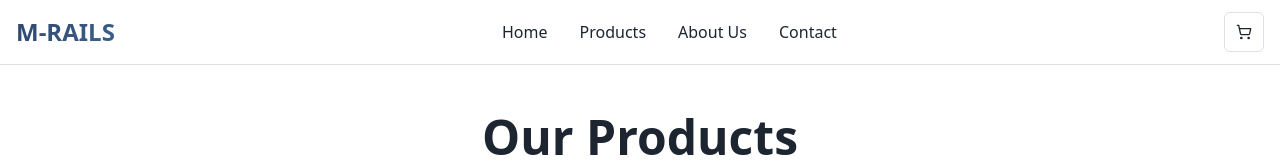
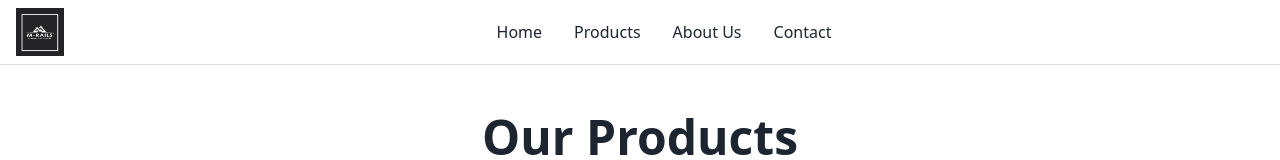
Before and after one commit to PratikPanda0/m-rails-showcase, a React (Vite) app: page /products in a window 1280 px wide. Shown: the top 160 px of the page. Built offline with nearby package versions, Linux system fonts and the light colour scheme; the HTML template or start-up script is replaced by a standard one.

Commit message:
Logo added, Removed Cart button from Header.

```diff
--- a/src/components/Navbar.tsx
+++ b/src/components/Navbar.tsx
@@ -21,9 +21,10 @@ const Navbar = () => {
         <div className="flex items-center justify-between h-16">
           {/* Logo */}
           <Link to="/" className="flex items-center space-x-2">
-            <div className="text-2xl font-bold bg-gradient-primary bg-clip-text text-transparent">
+            {/* <div className="text-2xl font-bold bg-gradient-primary bg-clip-text text-transparent">
               M-RAILS
-            </div>
+            </div> */}
+            <img className="logo" src="/M-RAILS-Logo.jpg" alt="M-Rails Logo" />
           </Link>
 
           {/* Desktop Navigation */}
@@ -41,7 +42,7 @@ const Navbar = () => {
 
           {/* Cart & Mobile Menu */}
           <div className="flex items-center space-x-4">
-            <Link to="/cart">
+            {/* <Link to="/cart">
               <Button variant="outline" size="icon" className="relative">
                 <ShoppingCart className="h-5 w-5" />
                 {getCartCount() > 0 && (
@@ -50,7 +51,7 @@ const Navbar = () => {
                   </span>
                 )}
               </Button>
-            </Link>
+            </Link> */}
 
             {/* Mobile Menu Button */}
             <Button
--- a/src/index.css
+++ b/src/index.css
@@ -103,3 +103,9 @@ All colors MUST be HSL.
     @apply bg-background text-foreground;
   }
 }
+
+
+.logo{
+    height: 3rem;
+    width: auto;
+}
```
Also changed, not shown: public/M-RAILS-Logo.jpg (added).
